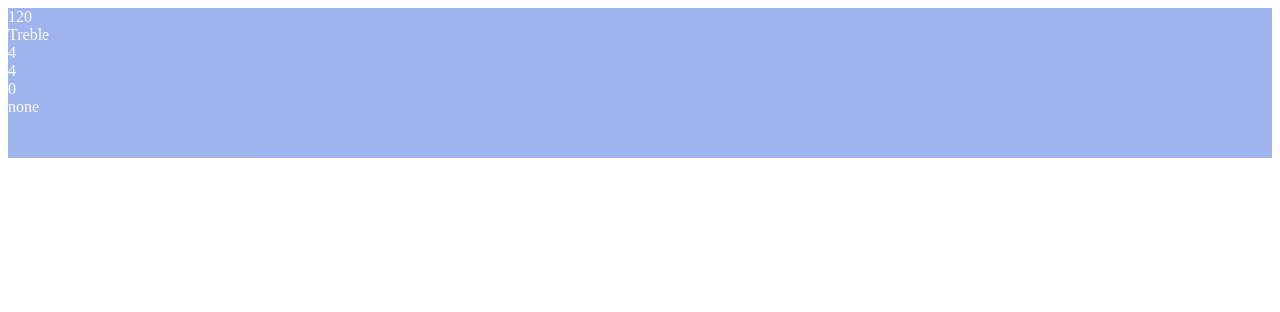
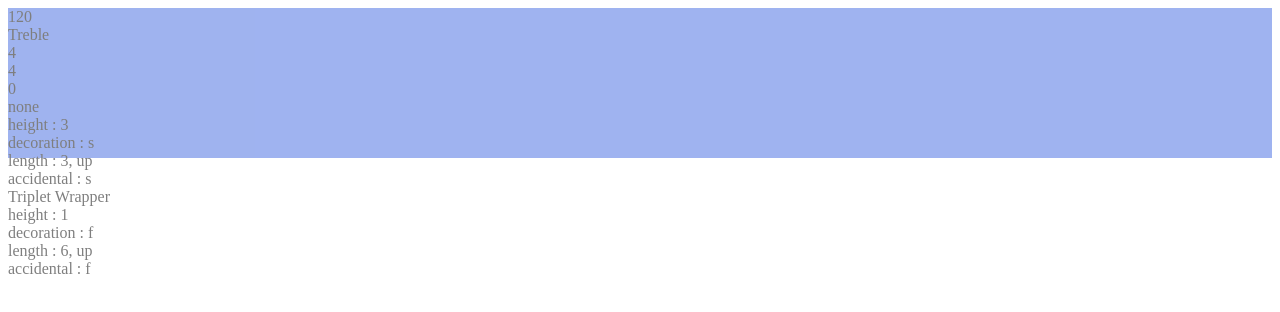
Before and after one commit to antony-jeong/MmArk, a React (Create React App) app in the folder mmark/: page / in a window 1280 px wide. Shown: the top 312 px of the page. Built offline with nearby package versions, Linux system fonts and the light colour scheme.

Commit message:
finish placeholder

```diff
--- a/mmark/src/components/Sheet.js
+++ b/mmark/src/components/Sheet.js
@@ -17,7 +17,7 @@ import Triplet from "./sheet/Triplet"
         // b - barline
         // n - note
         // p - bpm
-        // t - triplet
+        // r - triplet
 
         // > if clef
         // treble: (boolean) true - treble, false - bass
@@ -73,7 +73,7 @@ import Triplet from "./sheet/Triplet"
 const SheetWrapper = styled.div`
     background: royalblue;
     opacity: 50%;
-    color: white;
+    color: black;
     height: 150px;
     `;
 
@@ -93,7 +93,7 @@ const Sheet = ({dataStructure}, {className}) => {
                 return (<Note obj={obj} />)
             case "p":
                 return (<Bpm obj={obj} />)
-            case "t":
+            case "r":
                 return (<Triplet obj={obj} />)
             default:
                 return (<div>Invalid Object</div>)
--- a/mmark/src/components/sheet/Note.js
+++ b/mmark/src/components/sheet/Note.js
@@ -13,7 +13,7 @@ import React from 'react';
         // rest: (boolean) true - rest note
         // height: ([int]) vertical location in sheet; 0 - mi
         // accidental : ([char]) s - sharp, f - flat, n - natural, x - none
-        // noteDecoration : (char)
+        // noteDecoration : ([char])
             // s - staccato
             // a - accent
             // t - tenuto
@@ -21,23 +21,37 @@ import React from 'react';
             // x - none
 
 const AccidentalObj = ({ type }) => {
-
+    return (<div>accidental : {type}</div>);
 };
 
 const NoteDecorationObj = ({ type }) => {
-
+    return (<div>decoration : {type}</div>);
 };
 
 const IndivNoteUpObj = ({ type, height, deco, acc }) => {
-
+    return (
+        <div className={height}>
+            height : {height}
+            <NoteDecorationObj type={deco} />
+            <div className="up"> length : {type}, up</div>
+            <AccidentalObj type={acc}/>
+        </div>
+    );
 };
 
 const IndivNoteDownObj = ({ type, height, deco, acc }) => {
-
+        return (
+        <div className={height}>
+            height : {height}
+            <NoteDecorationObj type={deco} />
+            <div className="down"> length : {type}, down</div>
+            <AccidentalObj type={acc}/>
+        </div>
+    );
 };
 
 const NoteObj = ({ obj }) => {
-    const direction = (obj.height[0] > 3) ? "up" : "down";
+    const direction = (obj.height[0] > 3) ? "down" : "up";
     var f = (obj) => {
         switch (obj.length) {
             case 0:
@@ -67,7 +81,9 @@ const NoteObj = ({ obj }) => {
     });
 
     return (
-        { returnValue }
+        < div >
+            {returnValue}
+        </div>
     );
 
 };
--- a/mmark/src/components/sheet/Triplet.js
+++ b/mmark/src/components/sheet/Triplet.js
@@ -7,15 +7,17 @@ import Note from "./Note";
         // k - key
         // b - barline
         // n - note
-        // t - triplet
+        // r - triplet
 
         // > if triplet
         // notes : ([Note]) contains Note objects which composes the notes
 
 const Triplet = ({ obj }) => {
-    const returnValue = obj.map((obj) => {
+    const returnValue = obj.notes.map((obj) => {
         return (<Note obj={obj} />);
     });
+
+    { console.log(obj) };
 
     return (
         <div>
--- a/mmark/src/pages/Main.js
+++ b/mmark/src/pages/Main.js
@@ -4,7 +4,7 @@ import Sheet from "../components/Sheet";
 const Main = () => {
     return (
         <div>
-            <Sheet className={`Sheet`} dataStructure={ [{objectType: "p", bpm: 120}, {objectType: "c", treble: true}, {objectType: "t", numerator: 4, denominator: 4}, {objectType: "k", key: 0}, {objectType: "b", type: "b", barlineDecoration: "none",}]}/>
+            <Sheet className={`Sheet`} dataStructure={ [{objectType: "p", bpm: 120}, {objectType: "c", treble: true}, {objectType: "t", numerator: 4, denominator: 4}, {objectType: "k", key: 0}, {objectType: "b", type: "b", barlineDecoration: "none",}, {objectType:"n", length:1, extend: true, rest: false, height: [3], accidental: ["s"], noteDecoration: ["s"]}, {objectType:"r", notes:[{objectType:"n", length:2, extend: true, rest: false, height: [1], accidental: ["f"], noteDecoration: ["f"]}]}]}/>
         </div>
     );
 };
```
